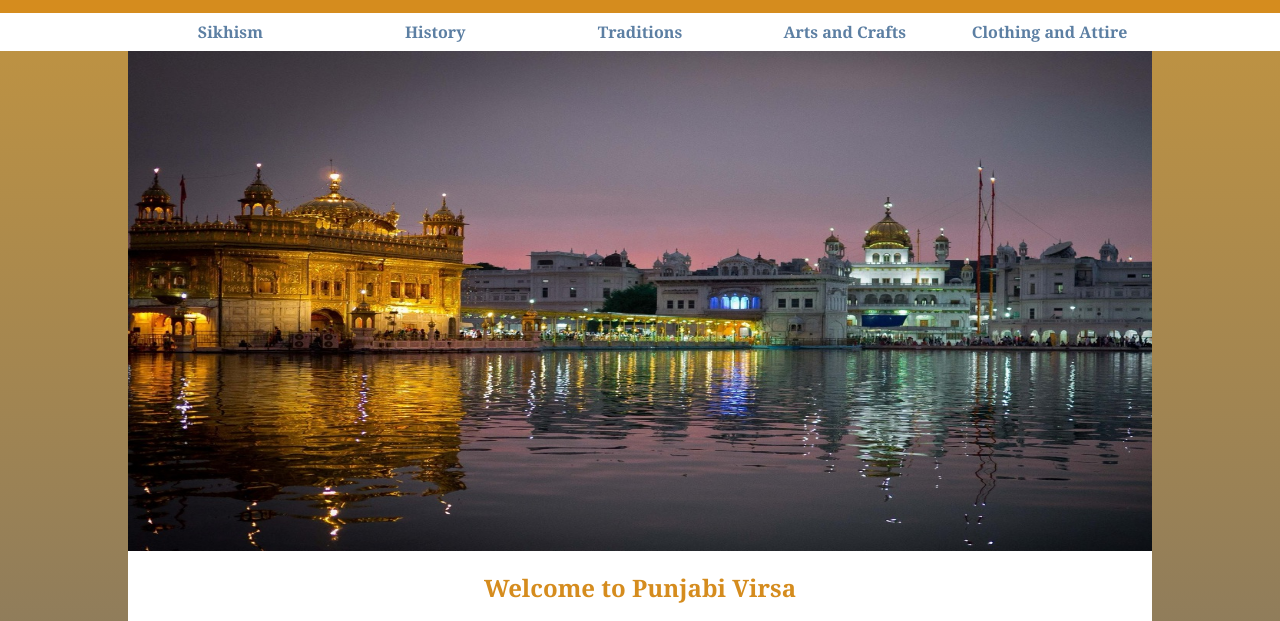
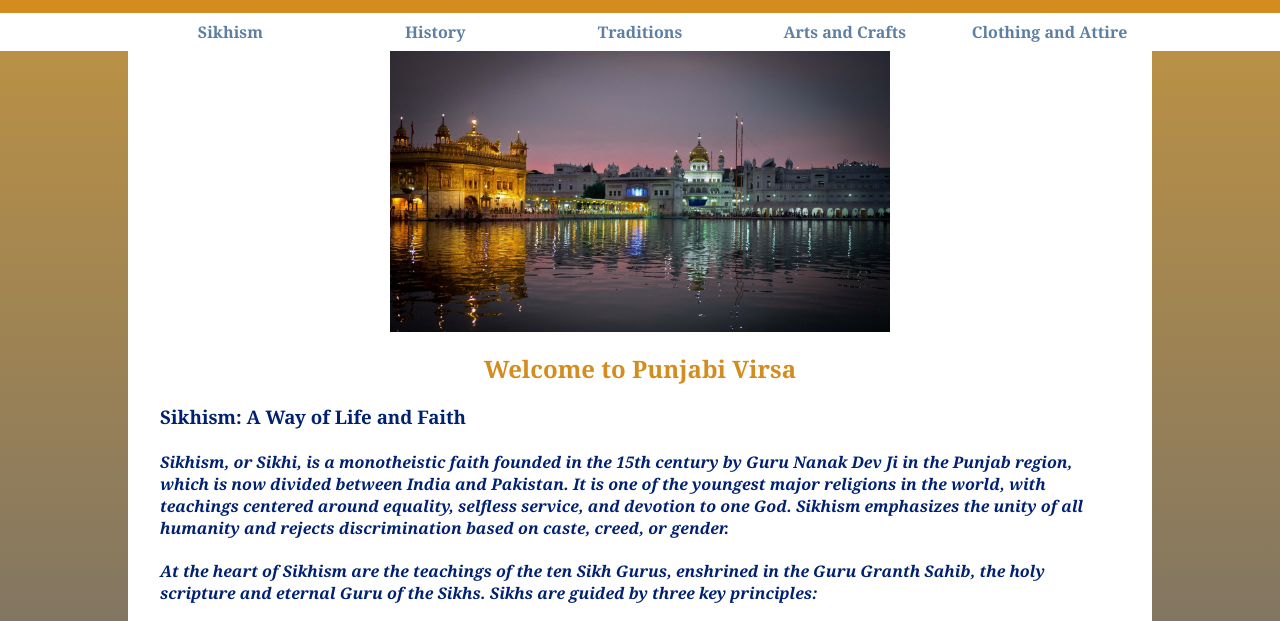
Before and after one commit to NAVJSAINI/Class-Project, a plain HTML site: page index.html in a window 1280 px wide. Shown: the part 169-790 px from the top of the page. Drawn offline with Linux system fonts and the light colour scheme.

Commit message:
Update index.html

```diff
--- a/index.html
+++ b/index.html
@@ -20,7 +20,7 @@
     </ul>
     </nav>
     <div id="wrapper">
-    <div id="sikhism"></div>
+    <img src="sikhism.jpg" alt="Sikhism" style="width:500px; height:auto; display:block; margin:0 auto;">
     <main>
       <h2>Welcome to Punjabi Virsa</h2>
       <h3>Sikhism: A Way of Life and Faith</h3>
```
